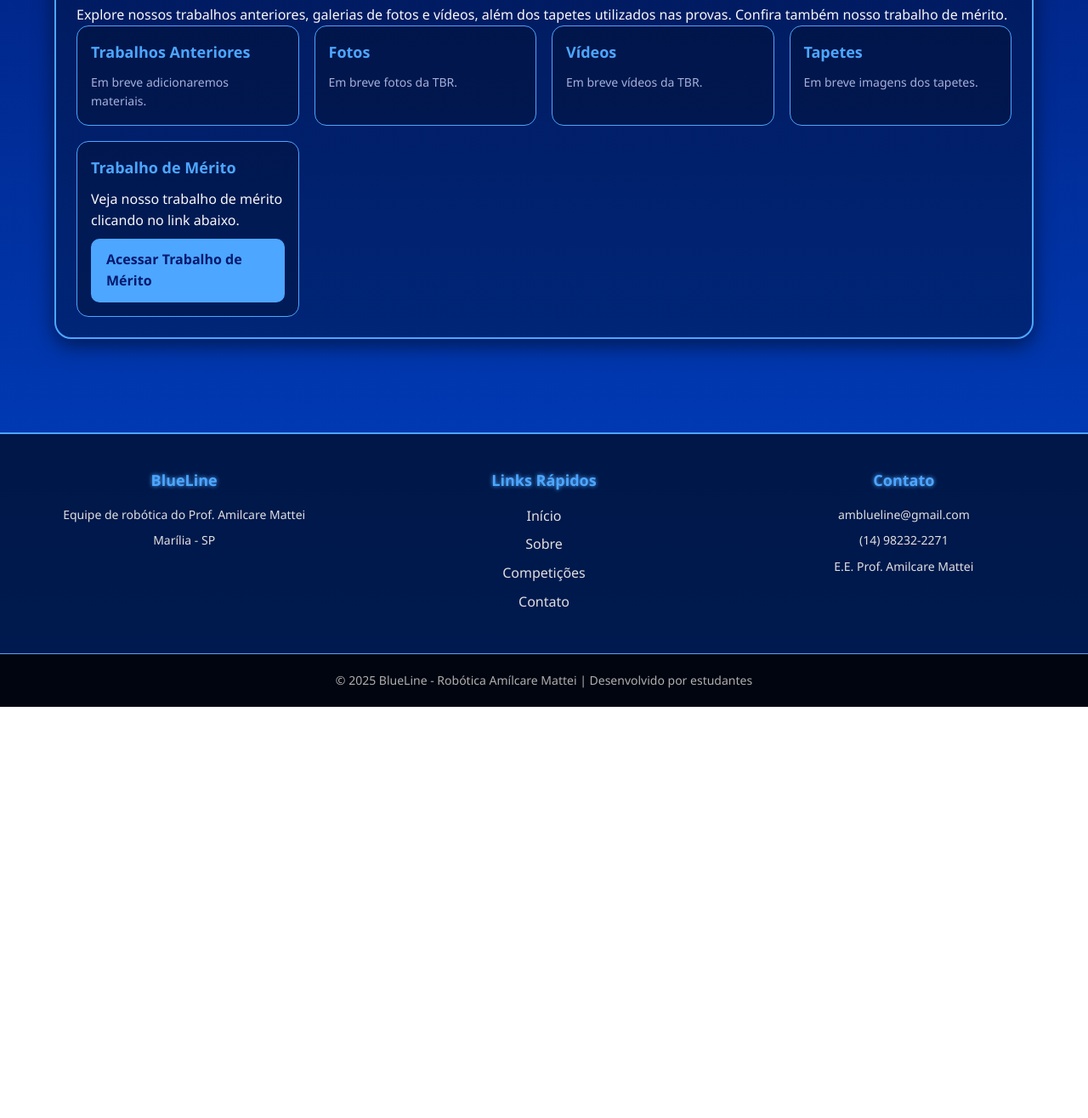
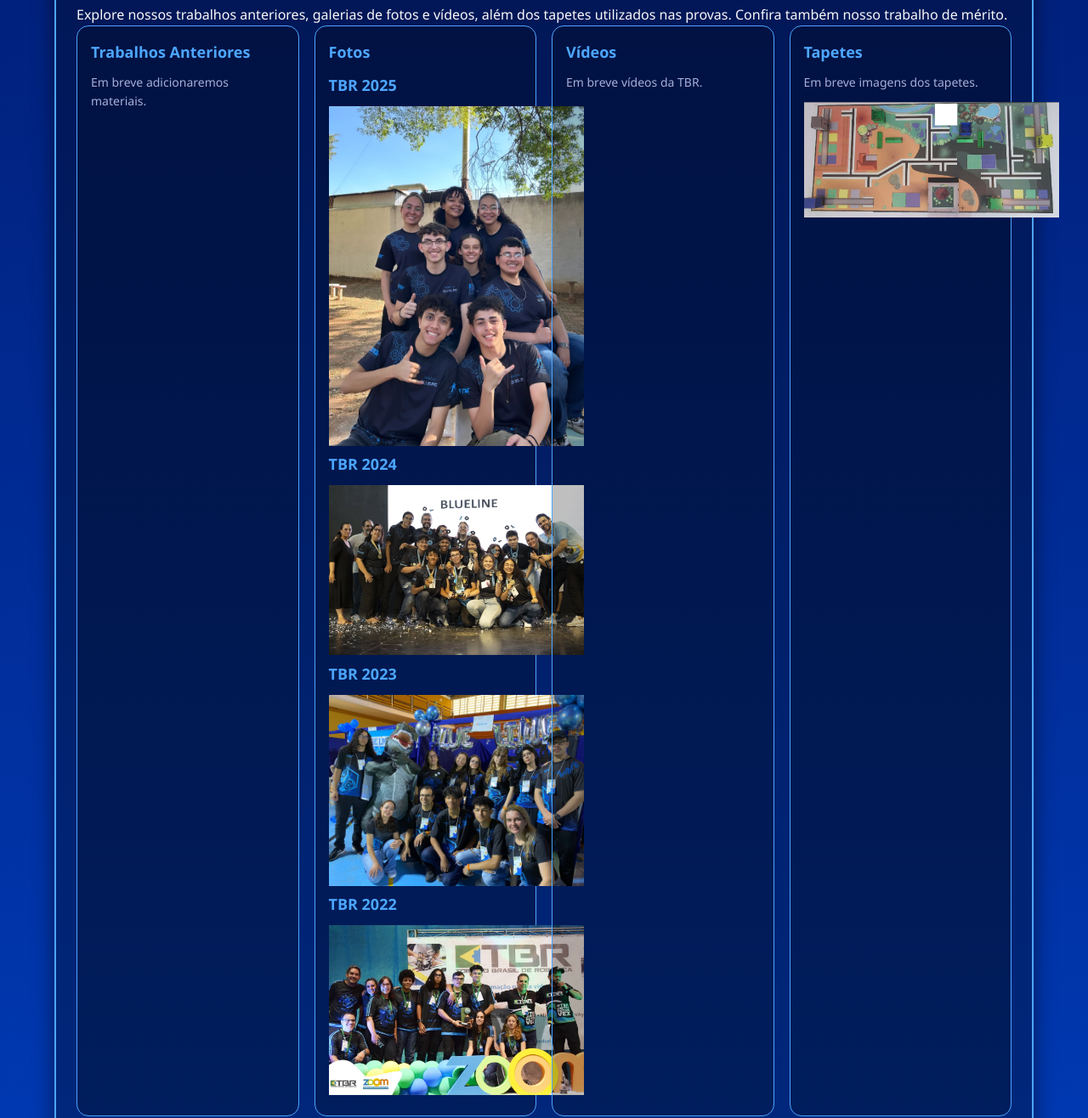
Before and after one commit to EquipeBlueline/Site-official, a plain HTML site: page comp/competi.html in a window 1280 px wide. Shown: the part 380-1696 px from the top of the page at 85% size. Before the commit the page ends 1212 px from the top, so only its background shows below. Drawn offline with Linux system fonts and the light colour scheme.

Commit message:
Adicioando fotos

```diff
--- a/comp/comp.css
+++ b/comp/comp.css
@@ -124,7 +124,11 @@ main {
     grid-template-columns: repeat(auto-fit, minmax(160px, 1fr));
     gap: 12px;
 }
+.grid-gallery{
+    justify-content: center;
+    align-items: center;
 
+}
 .grid::before {
     content: attr(data-empty);
     color: #cfd8ff;
@@ -145,9 +149,14 @@ main {
     transition: transform .2s ease, box-shadow .2s ease;
 }
 
+
 .cta-link:hover {
     transform: translateY(-2px);
     box-shadow: 0 6px 14px rgba(77, 166, 255, 0.4);
+}
+
+img {
+    max-width: 300px;
 }
 
 @media (max-width: 768px) {
--- a/comp/competi.html
+++ b/comp/competi.html
@@ -50,7 +50,16 @@
 
                         <section class="sub-card" id="tbr-fotos">
                             <h3>Fotos</h3>
-                            <div class="grid gallery" data-empty="Em breve fotos da TBR."></div>
+                            <div class="grid-gallery" data-empty="Em breve adicionaremos mais fotos">
+                                <h3>TBR 2025</h3>
+                                <img src="../imagens/IMG_20250918_192842_905.jpg" alt="">
+                                <h3>TBR 2024</h3>
+                                <img src="../imagens/SaveClip.App_464980664_429777280153166_8513777801239657087_n.jpg"" alt="tbr 2024">
+                                <h3>TBR 2023</h3>
+                                <img src="../imagens/TBR 2023.jpg" alt="">
+                                <h3>TBR 2022</h3>
+                                <img src="../imagens/equipe2022.webp" alt="Tbr 2022">
+                            </div>
                         </section>
 
                         <section class="sub-card" id="tbr-videos">
@@ -60,13 +69,15 @@
 
                         <section class="sub-card" id="tbr-tapetes">
                             <h3>Tapetes</h3>
-                            <div class="grid gallery" data-empty="Em breve imagens dos tapetes."></div>
+                            <div class="grid gallery" data-empty="Em breve imagens dos tapetes.">
+                                <img src="/comp/tbr/tapete 2025.png" alt="tapete 2025">
+                            </div>
                         </section>
 
                         <section class="sub-card" id="tbr-merito">
                             <h3>Trabalho de Mérito</h3>
                             <p>Veja nosso trabalho de mérito clicando no link abaixo.</p>
-                            <a href="#" class="cta-link" target="_blank" rel="noopener">Acessar Trabalho de Mérito</a>
+                            <a href="" class="cta-link" target="_blank" rel="noopener">Acessar Trabalho de Mérito</a>
                         </section>
                     </div>
                 </div>
@@ -91,7 +102,9 @@
 
                         <section class="sub-card" id="obr-equipes">
                             <h3>Equipes</h3>
-                            <div class="grid people" data-empty="Em breve registros das equipes."></div>
+                            <div class="grid people">
+                                <img src="../imagens/Estadual OBR 2023.jpg" alt="">
+                            </div>
                         </section>
 
                         <section class="sub-card" id="obr-videos">
```
Also changed, not shown: comp/tbr/tapete 2025.png (added).
